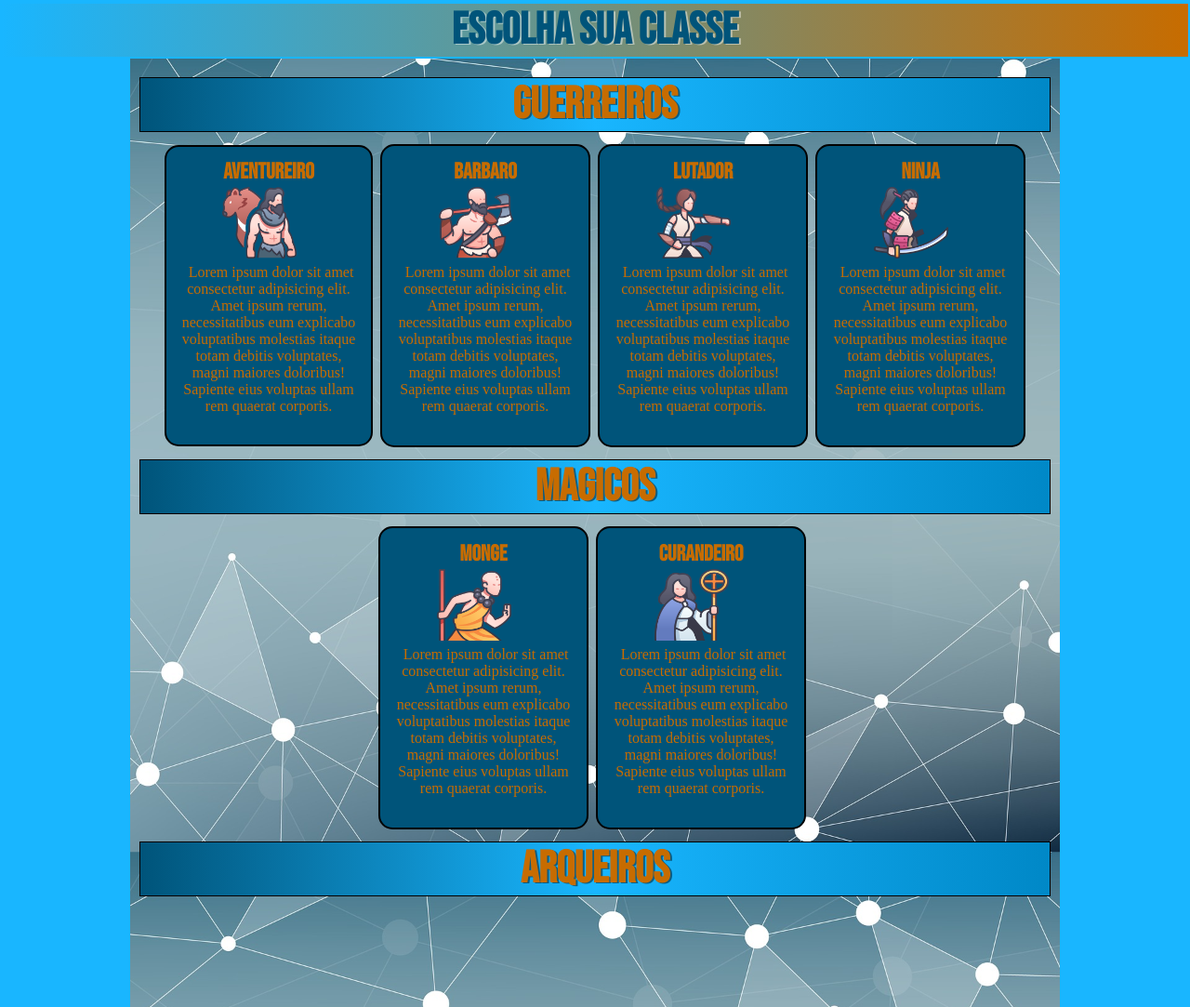
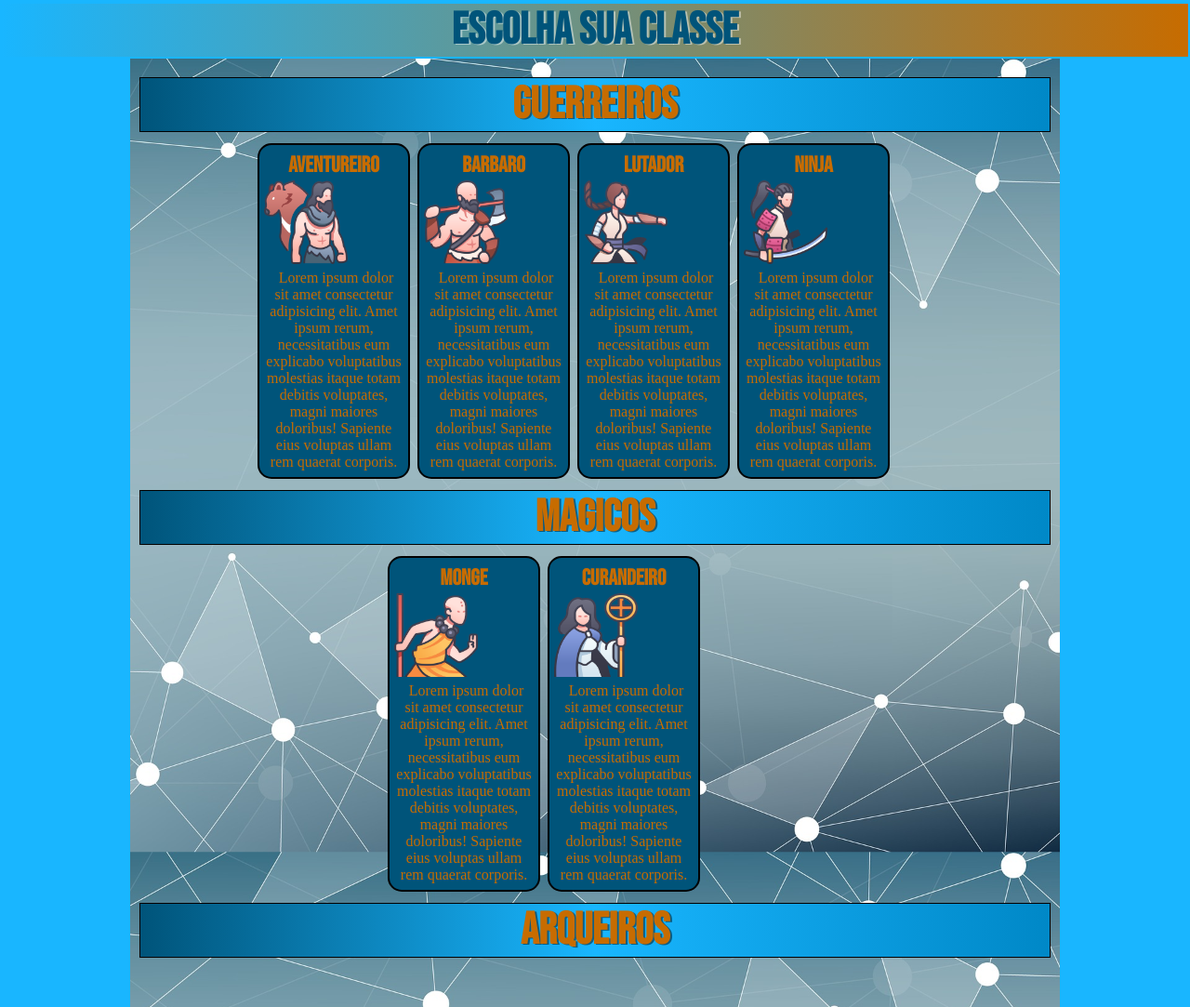
Before and after one commit to matheusmanson/projetosite2, a plain HTML site: page index.html in a window 1280 px wide. Shown: the whole page at 93% size. Drawn offline with Linux system fonts and the light colour scheme.

Commit message:
atualização

```diff
--- a/style.css
+++ b/style.css
@@ -80,11 +80,11 @@
 
     .personagem1{
         background-color: var(--color1);
-        max-width: 200px;
+        max-width: 150px;
         min-height: 300px;
         border: 2px solid black;
         border-radius: 15px;
-        padding: 10px;
+        padding: 5px;
         display: inline-block;
 
 
@@ -100,11 +100,11 @@
     .personagem2{
 
         background-color: var(--color1);
-        max-width: 200px;
+        max-width: 150px;
         min-height: 300px;
         border: 2px solid black;
         border-radius: 15px;
-        padding: 11px;
+        padding: 5px;
         display: inline-block;
 
     }
@@ -114,11 +114,11 @@
     }
     .personagem3{
         background-color: var(--color1);
-        max-width: 200px;
+        max-width: 150px;
         min-height: 300px;
         border: 2px solid black;
         border-radius: 15px;
-        padding: 11px;
+        padding: 5px;
         box-shadow: black 0px 0px 0px;
         display: inline-block;
 
@@ -131,11 +131,11 @@
 
     .personagem4{
         background-color: var(--color1);
-        max-width: 200px;
+        max-width: 150px;
         min-height: 300px;
         border: 2px solid black;
         border-radius: 15px;
-        padding: 11px;
+        padding: 5px;
 
         display: inline-block;
 
@@ -148,11 +148,11 @@
 
     .personagem5{
         background-color: var(--color1);
-        max-width: 200px;
+        max-width: 150px;
         min-height: 300px;
         border: 2px solid black;
         border-radius: 15px;
-        padding: 11px;
+        padding: 5px;
 
         display: inline-block;
 
@@ -166,11 +166,11 @@
     .personagem6{
         display: inline-block;
         background-color: var(--color1);
-        max-width: 200px;
+        max-width: 150px;
         min-height: 300px;
         border: 2px solid black;
         border-radius: 15px;
-        padding: 11px;
+        padding: 5px;
 
 
     }
@@ -184,17 +184,17 @@
 
     .divp{
        background-color: #fbfeff00;
-       padding: 1px;
+       padding: 0px;
 
-       max-width: 930px;
+       max-width: 730px;
        min-height: 250px;
        margin: auto;
     }
 
     .divp1{
 
-        max-width: 470px;
-        padding: 1px;
+        max-width: 450px;
+        padding: 0px;
 
         margin: auto;
     }
@@ -228,9 +228,9 @@
     }
 
     .imgcenter{
-        max-width: 80px;
-        min-height: 50px;
-        margin: 0px 50px;
+        max-width: 90px;
+        min-height: 90px;
+        margin: auto;
     }
 
     div > p {
```
